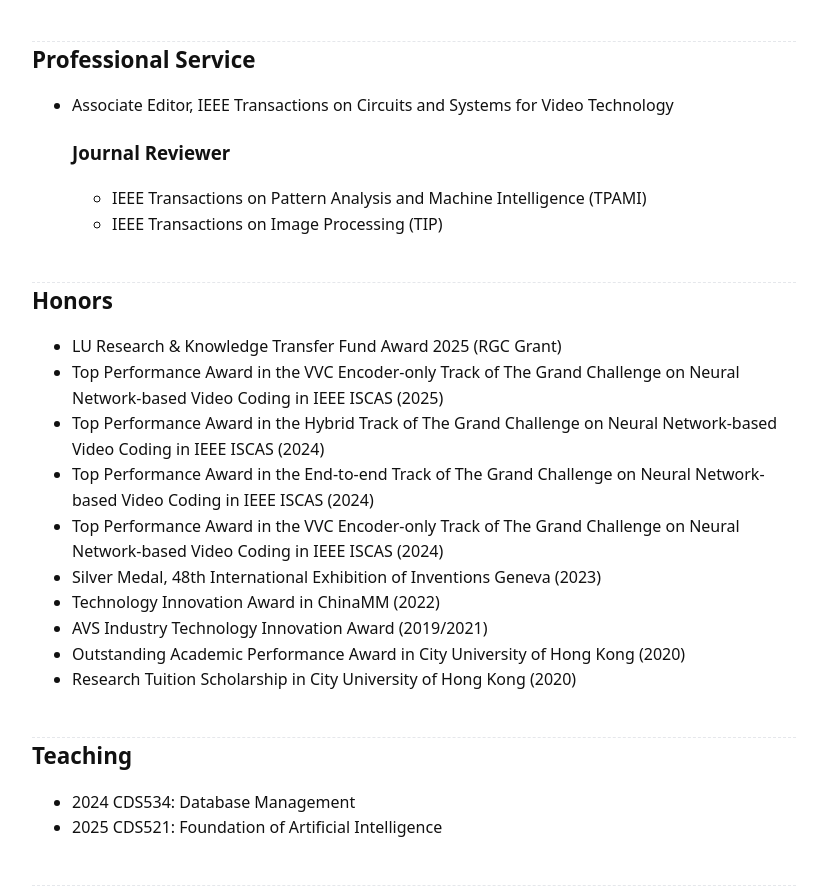
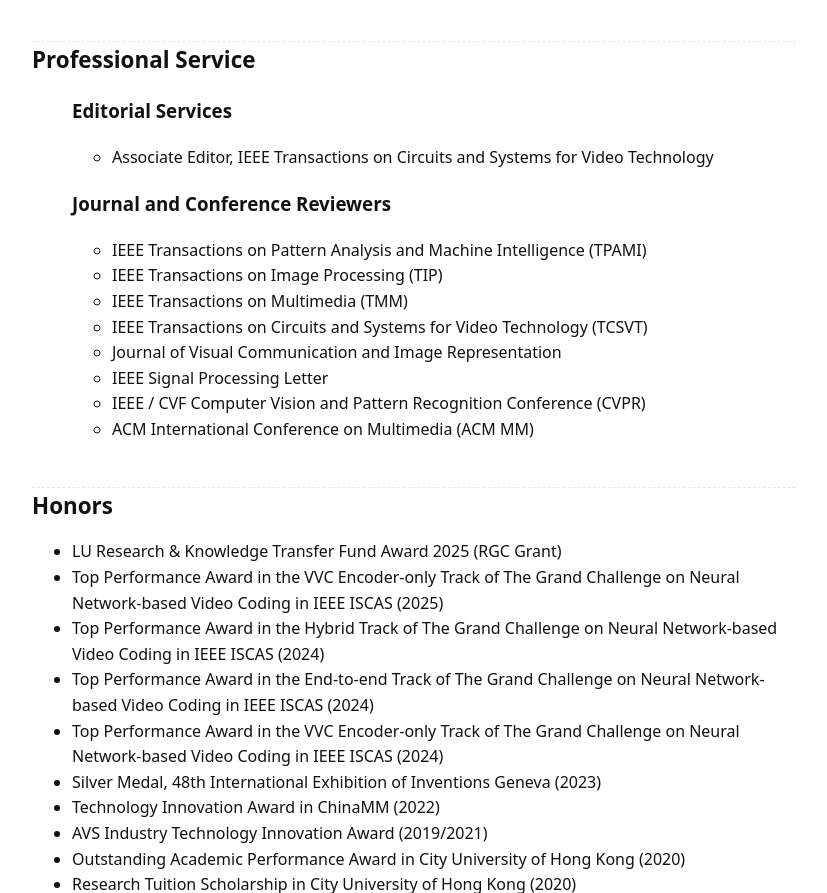
Before and after one commit to mwang98-c/mengwang.github.io, a plain HTML site: page index.html in a window 1280 px wide. Shown: the part 1326-2219 px from the top of the page, without its empty margins (370-1197 px from the left). Drawn offline with Linux system fonts and the light colour scheme.

Commit message:
Add editorial services and update reviewer list

```diff
--- a/index.html
+++ b/index.html
@@ -148,13 +148,21 @@
         <section id="services">
           <h2>Professional Service</h2>
           <ul>
+            <h3> Editorial Services </h3>
+            <ul>
             <li>Associate Editor, IEEE Transactions on Circuits and Systems for Video Technology </li>
-            <h3>Journal Reviewer</h3>
+            </ul>
+            <h3>Journal and Conference Reviewers</h3>
             <ul>
               <li> IEEE Transactions on Pattern Analysis and Machine Intelligence (TPAMI) </li>
               <li> IEEE Transactions on Image Processing (TIP) </li>
+              <li> IEEE Transactions on Multimedia (TMM) </li>
+              <li> IEEE Transactions on Circuits and Systems for Video Technology (TCSVT) </li>
+              <li> Journal of Visual Communication and Image Representation </li>
+              <li> IEEE Signal Processing Letter </li>
+              <li> IEEE / CVF Computer Vision and Pattern Recognition Conference (CVPR) </li>
+              <li> ACM International Conference on Multimedia (ACM MM) </li>
             </ul>
-
           </ul>
         </section>
 
```
